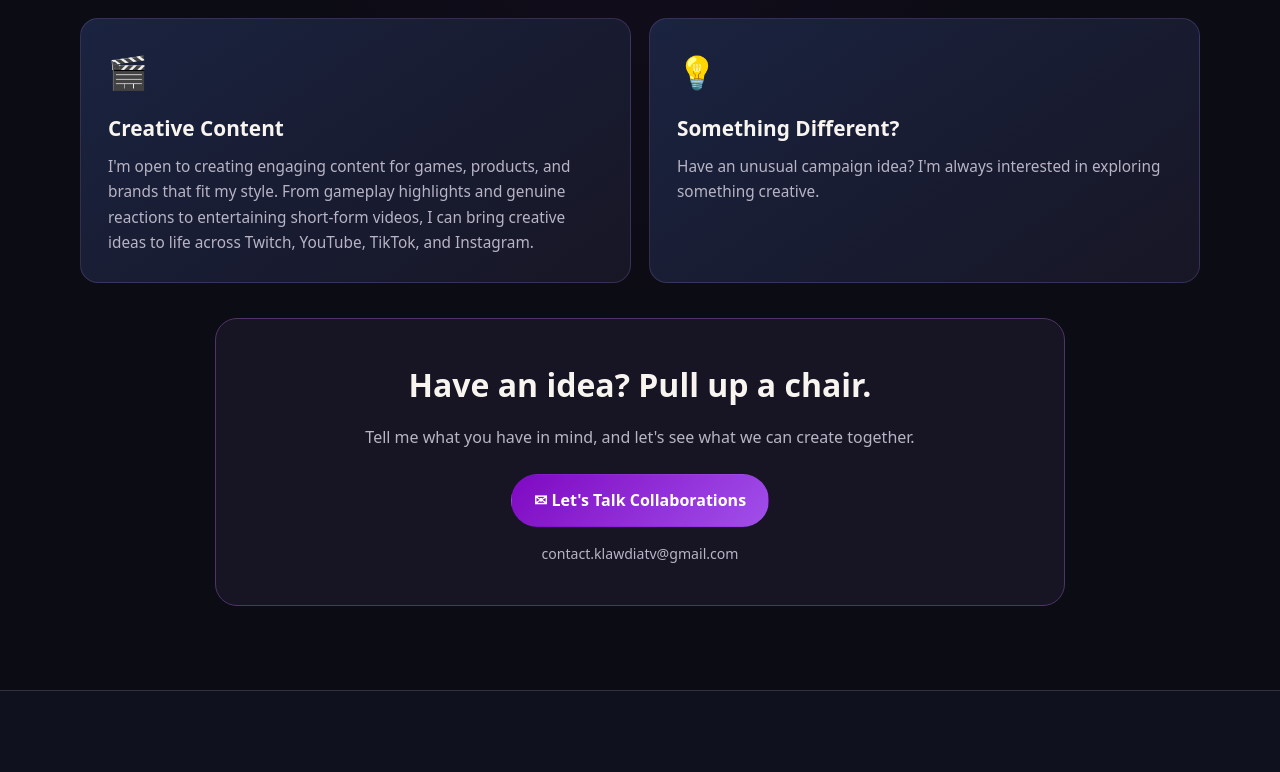
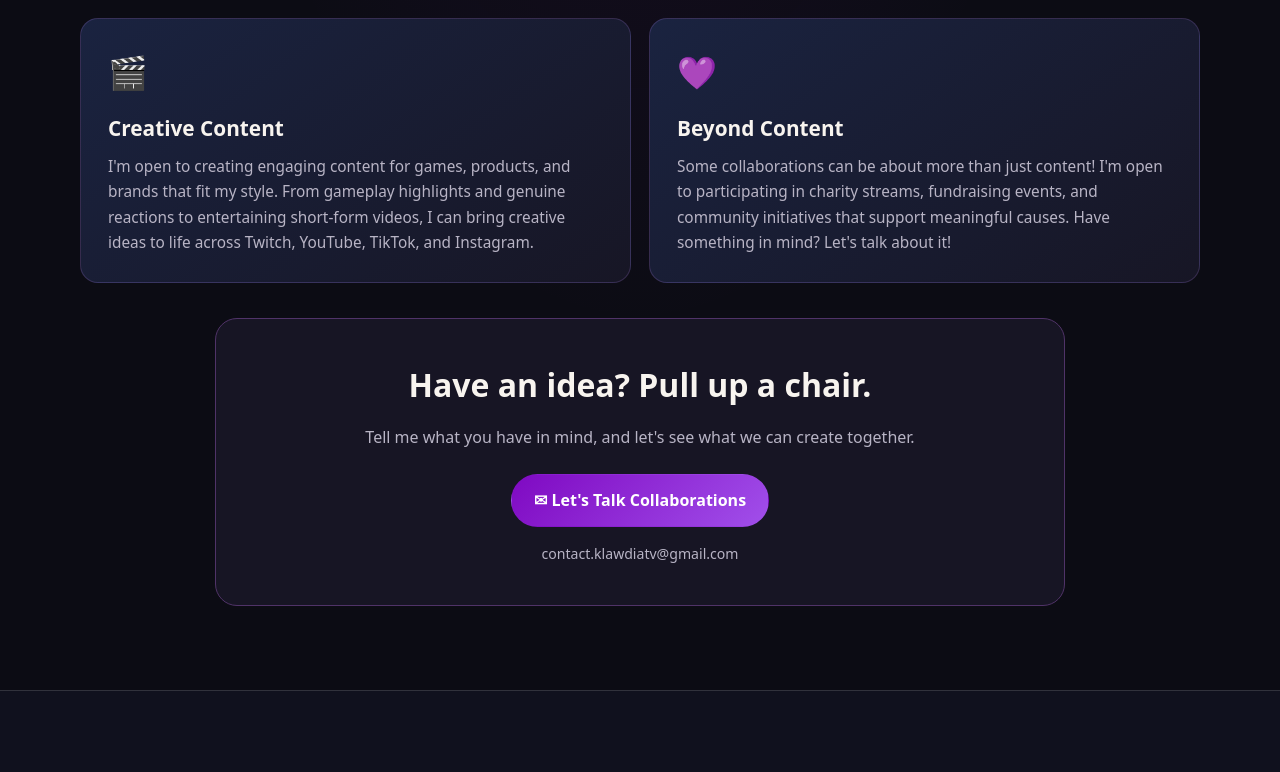
Before and after one commit to KlawdiaTV/The-Parlor, a plain HTML site: page index.html in a window 1280 px wide. Shown: the part 2839-3611 px from the top of the page. Drawn offline with Linux system fonts and the light colour scheme.

Commit message:
Update index.html

```diff
--- a/index.html
+++ b/index.html
@@ -46,7 +46,9 @@
       margin-inline: auto;
     }
 
-    /* NAVIGATION */
+    /* =========================
+       NAVIGATION
+    ========================= */
 
     .site-header {
       position: sticky;
@@ -88,7 +90,9 @@
 
     .nav-links a:hover { color: var(--text); }
 
-    /* HERO */
+    /* =========================
+       HERO
+    ========================= */
 
     .hero {
       position: relative;
@@ -96,10 +100,16 @@
       padding: 116px 0 112px;
       text-align: center;
       background:
-        radial-gradient(ellipse at 50% 15%,
-          rgba(127,9,194,.28), transparent 55%),
-        radial-gradient(ellipse at 100% 100%,
-          rgba(20,87,141,.25), transparent 50%);
+        radial-gradient(
+          ellipse at 50% 15%,
+          rgba(127,9,194,.28),
+          transparent 55%
+        ),
+        radial-gradient(
+          ellipse at 100% 100%,
+          rgba(20,87,141,.25),
+          transparent 50%
+        );
     }
 
     .eyebrow {
@@ -128,7 +138,9 @@
       font-size: clamp(1.05rem, 2.5vw, 1.27rem);
     }
 
-    /* BUTTONS */
+    /* =========================
+       BUTTONS
+    ========================= */
 
     .button-row {
       display: flex;
@@ -154,7 +166,9 @@
 
     .button-primary {
       background: linear-gradient(
-        135deg, var(--purple-deep), #a14fea
+        135deg,
+        var(--purple-deep),
+        #a14fea
       );
       color: white;
     }
@@ -164,7 +178,9 @@
       background: rgba(255,255,255,.04);
     }
 
-    /* GENERAL SECTIONS */
+    /* =========================
+       GENERAL SECTIONS
+    ========================= */
 
     section.content {
       padding: 84px 0;
@@ -194,7 +210,9 @@
       margin: 0;
     }
 
-    /* ABOUT ME */
+    /* =========================
+       ABOUT ME
+    ========================= */
 
     .about {
       max-width: 850px;
@@ -222,7 +240,9 @@
       color: #d6c5e7;
     }
 
-    /* GAME LIBRARY */
+    /* =========================
+       GAME LIBRARY
+    ========================= */
 
     .grid {
       display: grid;
@@ -232,7 +252,9 @@
 
     .card {
       background: linear-gradient(
-        145deg, var(--surface-2), var(--surface)
+        145deg,
+        var(--surface-2),
+        var(--surface)
       );
       border: 1px solid var(--border);
       border-radius: var(--radius);
@@ -265,7 +287,9 @@
       text-decoration: underline;
     }
 
-    /* COLLABORATIONS */
+    /* =========================
+       COLLABORATIONS
+    ========================= */
 
     .collab-section {
       background:
@@ -337,7 +361,9 @@
 
     .collab-card {
       background: linear-gradient(
-        145deg, #1a2340, #171625
+        145deg,
+        #1a2340,
+        #171625
       );
       border: 1px solid rgba(196,140,255,.18);
       border-radius: 18px;
@@ -385,7 +411,9 @@
       text-decoration: underline;
     }
 
-    /* COLLABORATION CONTACT */
+    /* =========================
+       COLLABORATION CONTACT
+    ========================= */
 
     .collab-contact {
       max-width: 850px;
@@ -418,7 +446,9 @@
       overflow-wrap: anywhere;
     }
 
-    /* SOCIAL MEDIA */
+    /* =========================
+       SOCIAL MEDIA
+    ========================= */
 
     .social-grid {
       display: grid;
@@ -454,7 +484,9 @@
 
     .arrow { color: #c895ff; }
 
-    /* FOOTER */
+    /* =========================
+       FOOTER
+    ========================= */
 
     footer {
       border-top: 1px solid var(--border);
@@ -464,7 +496,9 @@
       text-align: center;
     }
 
-    /* MOBILE */
+    /* =========================
+       MOBILE
+    ========================= */
 
     @media (max-width: 760px) {
       .nav {
@@ -491,7 +525,9 @@
         grid-template-columns: repeat(2, minmax(0,1fr));
       }
 
-      .collab-contact { padding: 30px 20px; }
+      .collab-contact {
+        padding: 30px 20px;
+      }
     }
 
     @media (max-width: 480px) {
@@ -523,7 +559,9 @@
 
 <body>
 
-  <!-- HEADER -->
+  <!-- =========================
+       HEADER
+  ========================= -->
 
   <header class="site-header">
     <nav class="container nav" aria-label="Main navigation">
@@ -544,7 +582,9 @@
 
   <main>
 
-    <!-- WELCOME -->
+    <!-- =========================
+         WELCOME
+    ========================= -->
 
     <section class="hero" id="home">
       <div class="container">
@@ -582,7 +622,9 @@
       </div>
     </section>
 
-    <!-- SECTION 1 - ABOUT ME -->
+    <!-- =========================
+         SECTION 1 - ABOUT ME
+    ========================= -->
 
     <section class="content" id="about">
       <div class="container">
@@ -627,7 +669,9 @@
       </div>
     </section>
 
-    <!-- SECTION 2 - GAME LIBRARY -->
+    <!-- =========================
+         SECTION 2 - GAME LIBRARY
+    ========================= -->
 
     <section class="content alt" id="games">
       <div class="container">
@@ -699,7 +743,9 @@
       </div>
     </section>
 
-    <!-- SECTION 3 - COLLABORATIONS -->
+    <!-- =========================
+         SECTION 3 - COLLABORATIONS
+    ========================= -->
 
     <section class="content collab-section" id="collaborations">
       <div class="container">
@@ -751,7 +797,9 @@
 
         <div class="collab-grid">
 
-          <!-- GAME DISCOVERY -->
+          <!-- =====================
+               GAME DISCOVERY
+          ====================== -->
 
           <article class="collab-card">
 
@@ -777,7 +825,9 @@
 
           </article>
 
-          <!-- LIVE EXPERIENCES -->
+          <!-- =====================
+               LIVE EXPERIENCES
+          ====================== -->
 
           <article class="collab-card">
 
@@ -799,7 +849,9 @@
 
           </article>
 
-          <!-- CREATIVE CONTENT -->
+          <!-- =====================
+               CREATIVE CONTENT
+          ====================== -->
 
           <article class="collab-card">
 
@@ -819,25 +871,34 @@
 
           </article>
 
-          <!-- SOMETHING DIFFERENT -->
+          <!-- =====================
+               BEYOND CONTENT
+               CHARITY & FUNDRAISING
+          ====================== -->
 
           <article class="collab-card">
 
-            <div class="collab-icon" aria-hidden="true">💡</div>
+            <div class="collab-icon" aria-hidden="true">💜</div>
 
-            <h3>Something Different?</h3>
+            <h3>Beyond Content</h3>
 
             <p>
-              Have an unusual campaign idea?
-              I'm always interested in exploring
-              something creative.
+              Some collaborations can be about more
+              than just content! I'm open to
+              participating in charity streams,
+              fundraising events, and community
+              initiatives that support meaningful causes.
+              Have something in mind?
+              Let's talk about it!
             </p>
 
           </article>
 
         </div>
 
-        <!-- CONTACT BOX -->
+        <!-- =====================
+             CONTACT BOX
+        ====================== -->
 
         <div class="collab-contact">
 
@@ -865,7 +926,9 @@
       </div>
     </section>
 
-    <!-- SECTION 4 - SOCIAL MEDIA -->
+    <!-- =========================
+         SECTION 4 - SOCIAL MEDIA
+    ========================= -->
 
     <section class="content alt" id="socials">
       <div class="container">
@@ -883,6 +946,8 @@
 
         <div class="social-grid">
 
+          <!-- TWITCH -->
+
           <a class="social"
              href="https://www.twitch.tv/klawdiatv"
              target="_blank"
@@ -893,6 +958,8 @@
             </span>
             <span class="arrow">↗</span>
           </a>
+
+          <!-- YOUTUBE GAMING -->
 
           <a class="social"
              href="https://www.youtube.com/@KlawdiaTV"
@@ -905,6 +972,8 @@
             <span class="arrow">↗</span>
           </a>
 
+          <!-- YOUTUBE STUDIO -->
+
           <a class="social"
              href="https://www.youtube.com/@KlawdiaStudio"
              target="_blank"
@@ -915,6 +984,8 @@
             </span>
             <span class="arrow">↗</span>
           </a>
+
+          <!-- TIKTOK -->
 
           <a class="social"
              href="https://www.tiktok.com/@klawdia.tv"
@@ -927,6 +998,8 @@
             <span class="arrow">↗</span>
           </a>
 
+          <!-- INSTAGRAM -->
+
           <a class="social"
              href="https://www.instagram.com/klawdiatv/"
              target="_blank"
@@ -937,6 +1010,8 @@
             </span>
             <span class="arrow">↗</span>
           </a>
+
+          <!-- BUSINESS EMAIL -->
 
           <a class="social"
              href="mailto:contact.klawdiatv@gmail.com">
@@ -953,7 +1028,9 @@
 
   </main>
 
-  <!-- FOOTER -->
+  <!-- =========================
+       FOOTER
+  ========================= -->
 
   <footer>
     <div class="container">
```
